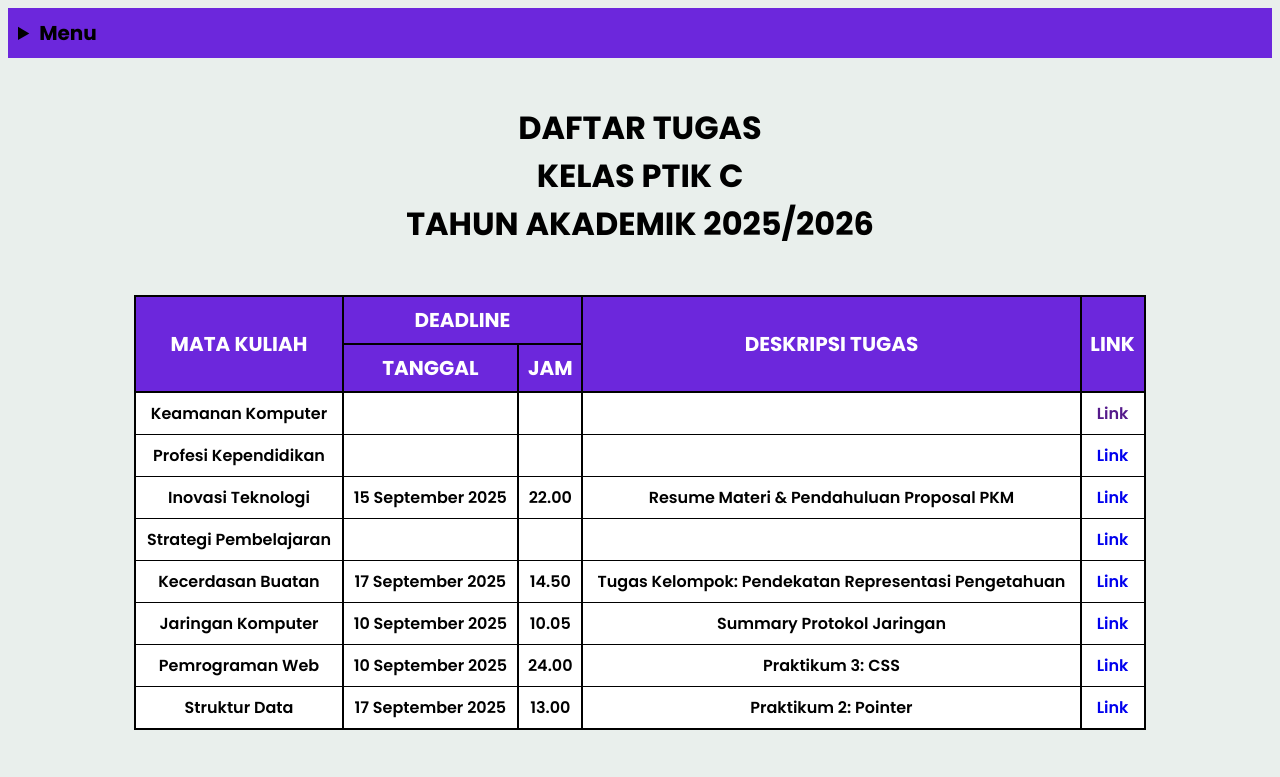
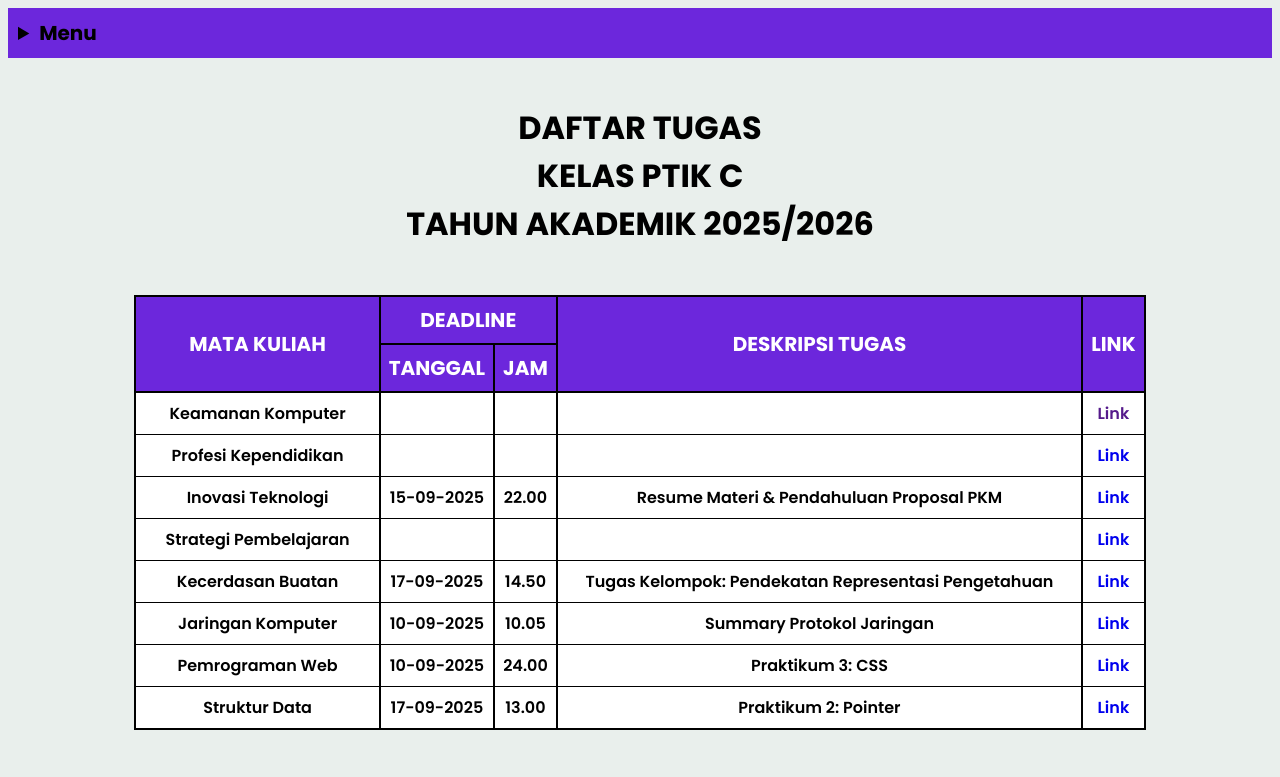
Before and after one commit to nurhidayatdev/PTIK-C-24, a plain HTML site: page daftar-tugas/daftar-tugas.html in a window 1280 px wide. Shown: the top 777 px of the page. Drawn offline with Linux system fonts and the light colour scheme.

Commit message:
update width

```diff
--- a/daftar-tugas/daftar-tugas.js
+++ b/daftar-tugas/daftar-tugas.js
@@ -10,7 +10,7 @@ const jam_2 = "";
 const deskripsi_2 = "";
 
 // Inovasi Teknologi
-const tanggal_3 = "15 September 2025";
+const tanggal_3 = "15-09-2025";
 const jam_3 = "22.00";
 const deskripsi_3 = "Resume Materi & Pendahuluan Proposal PKM";
 
@@ -20,23 +20,23 @@ const jam_4 = "";
 const deskripsi_4 = "";
 
 // Kecerdasan Buatan
-const tanggal_5 = "17 September 2025";
+const tanggal_5 = "17-09-2025";
 const jam_5 = "14.50";
 const deskripsi_5 = "Tugas Kelompok: Pendekatan Representasi Pengetahuan";
 
 // Jaringan Komputer
-const tanggal_6 = "10 September 2025";
+const tanggal_6 = "10-09-2025";
 const jam_6 = "10.05";
 const deskripsi_6 = "Summary Protokol Jaringan";
 
 // Pemrograman Web
-const tanggal_7 = "10 September 2025";
+const tanggal_7 = "10-09-2025";
 const jam_7 = "24.00";
 const deskripsi_7 = "Praktikum 3: CSS";
 const link_7 = "https://docs.google.com/forms/d/e/1FAIpQLSdbpqdHFNEew-wefIaBbjz66ewZenODm9kyvzpRGqJ6tyWueA/viewform";
 
 // Struktur Data
-const tanggal_8 = "17 September 2025";
+const tanggal_8 = "17-09-2025";
 const jam_8 = "13.00";
 const deskripsi_8 = "Praktikum 2: Pointer";
 
--- a/style.css
+++ b/style.css
@@ -82,20 +82,20 @@ footer {
   font-size: 12px;
   text-align: center;
 }
-k1 {
-  width: 60%;
+.k1 {
+  width: 25%;
 }
-k3 {
-  width: 20%;
+.k3 {
+  width: 55%;
 }
-k4 {
-  width: 3%;
-}
-k5 {
+.k4 {
   width: 5%;
 }
-k6 {
-  width: 3%;
+.k5 {
+  width: 10%;
+}
+.k6 {
+  width: 5%;
 }
 
 @media screen and (max-width: 600px) {
```
